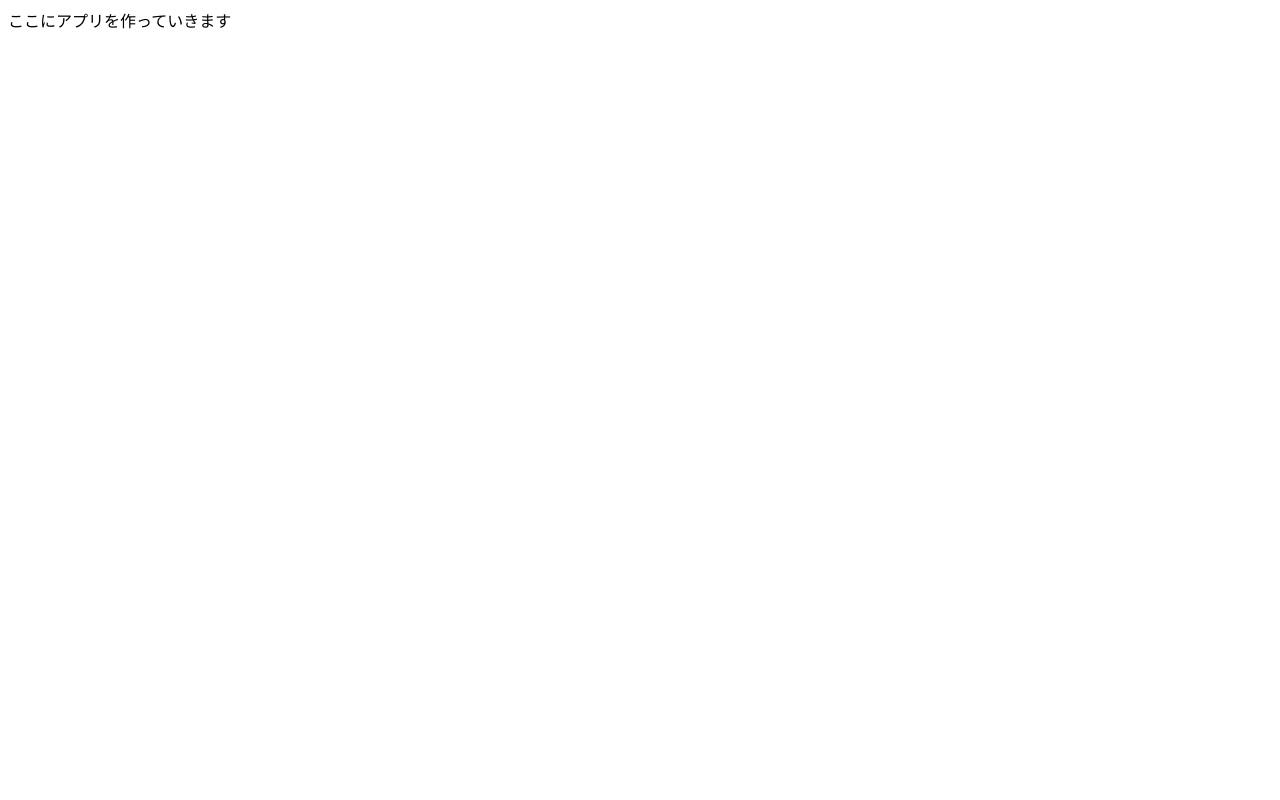
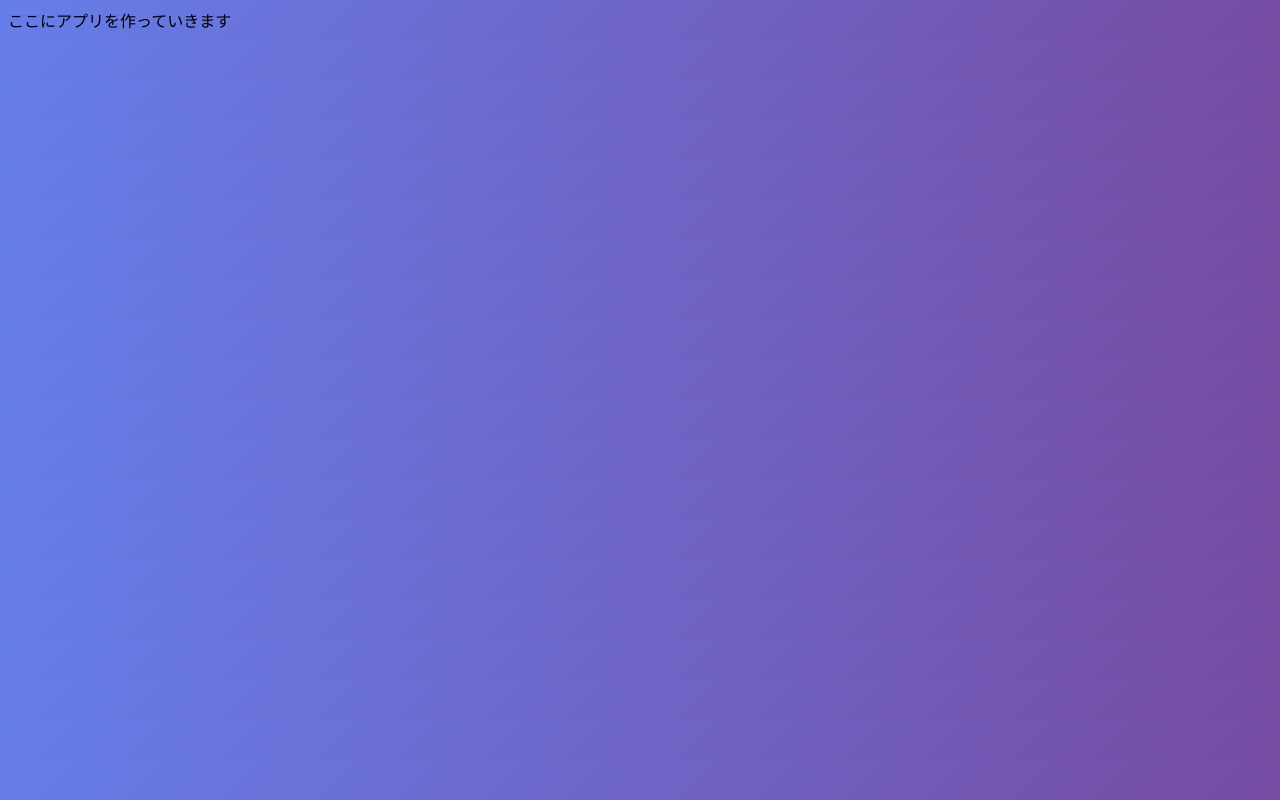
Before and after one commit to YuChangHaya/todo-app, a plain HTML site: page index.html in a window 1280 px wide. Drawn offline with Linux system fonts and the light colour scheme.

Commit message:
style.cssを追加

```diff
--- a/index.html
+++ b/index.html
@@ -8,6 +8,7 @@
       href="https://cdnjs.cloudflare.com/ajax/libs/font-awesome/6.0.0/css/all.min.css"
       rel="stylesheet"
     />
+    <link rel="stylesheet" href="styles.css" />
   </head>
   <body>
     ここにアプリを作っていきます
--- /dev/null
+++ b/styles.css
@@ -0,0 +1,3 @@
+body {
+  background: linear-gradient(135deg, #667eea 0%, #764ba2 100%);
+}
```
